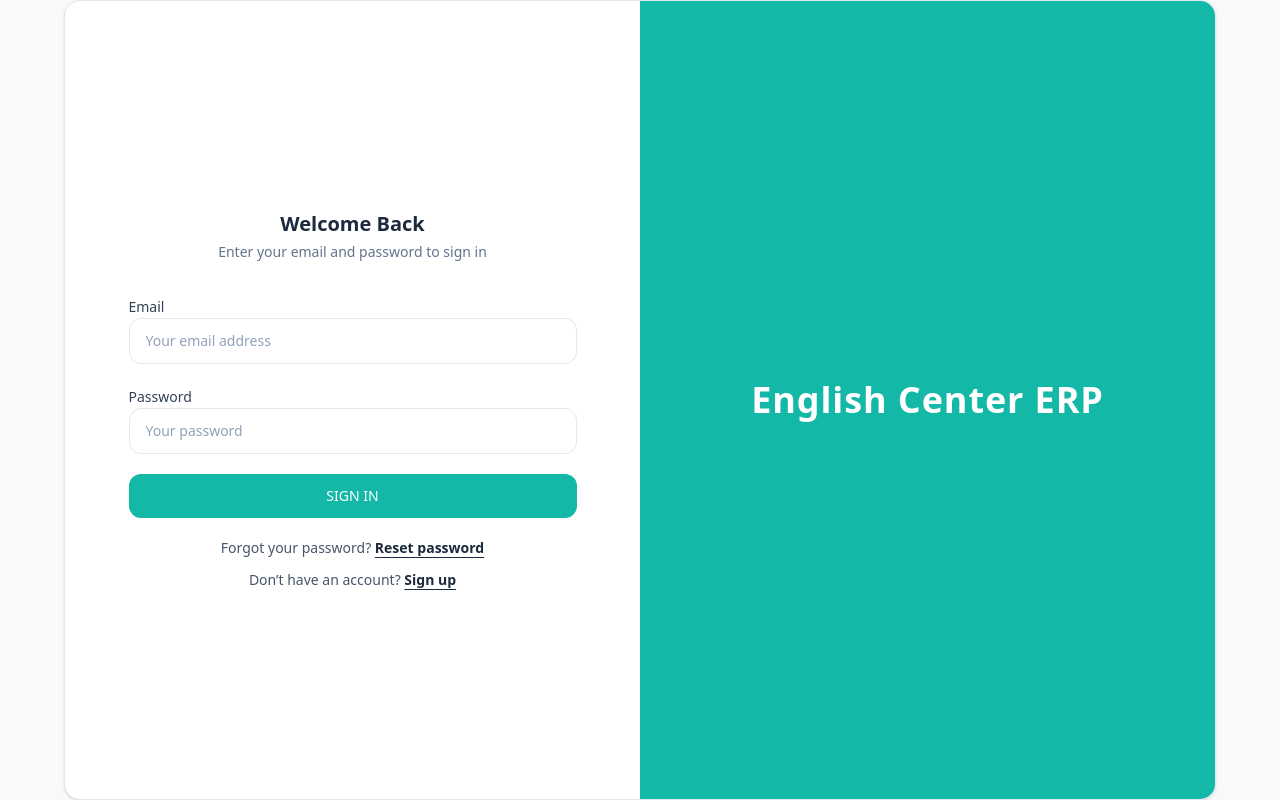
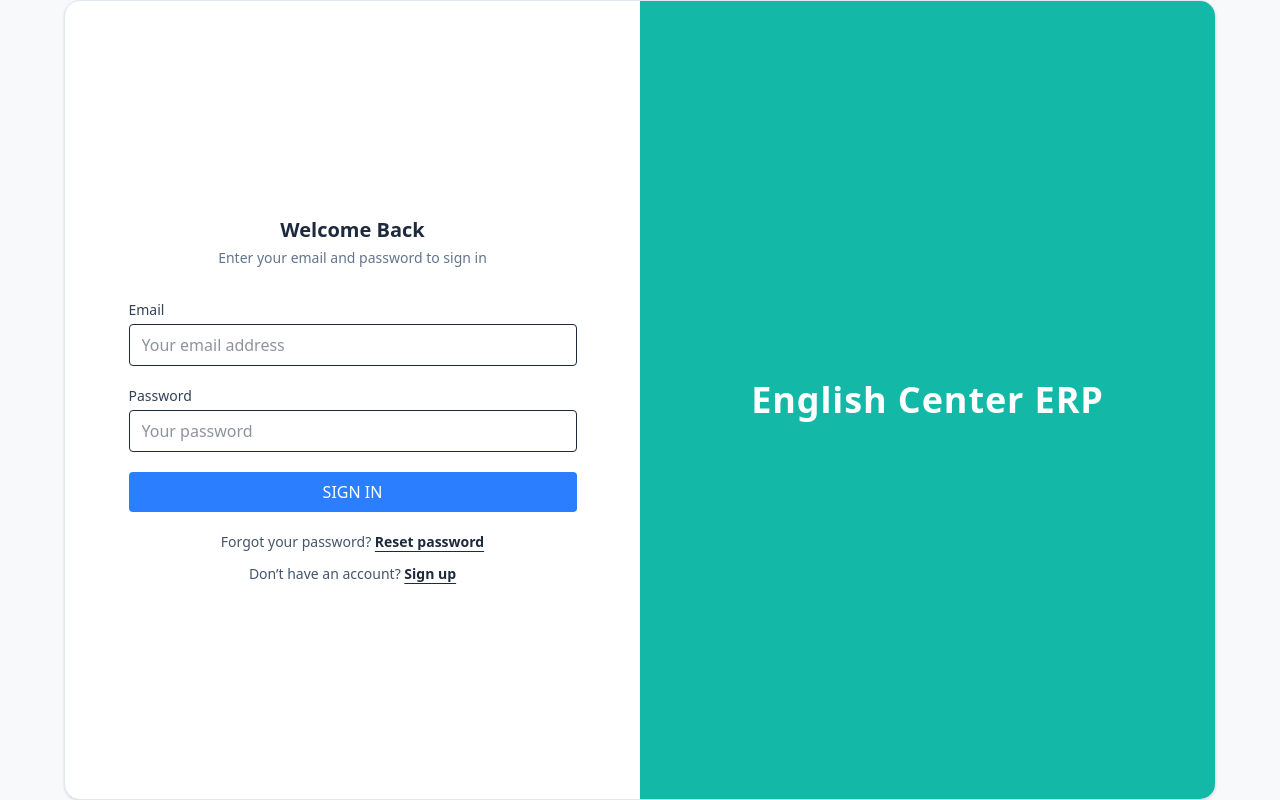
Before and after one commit to NguyenDucMinhKhoi/ERP, a React (Vite) app in the folder English-center-student-management-FE/: page /login in a window 1280 px wide. Built offline with nearby package versions, Linux system fonts and the light colour scheme.

Commit message:
Fix Login_Register

```diff
--- a/English-center-student-management-FE/src/App.jsx
+++ b/English-center-student-management-FE/src/App.jsx
@@ -4,16 +4,12 @@ import MainLayout from "./components/layouts/MainLayout.jsx";
 import Dashboard from "./pages/Dashboard.jsx";
 import CRM from "./pages/CRM/index.jsx";
 import LoginPage from "./pages/Login_Register/LoginPage.jsx";
-import ForgotPasswordPage from "./pages/Login_Register/ForgotPasswordPage.jsx";
-import RegisterPage from "./pages/Login_Register/RegisterPage.jsx";
 
 export default function App() {
   return (
     <BrowserRouter>
       <Routes>
         <Route path="/login" element={<LoginPage />} />
-        <Route path="/forgot-password" element={<ForgotPasswordPage />} />
-        <Route path="/register" element={<RegisterPage />} />
         <Route
           path="/*"
           element={
--- a/English-center-student-management-FE/src/components/Auth/AuthLayout.jsx
+++ /dev/null
@@ -1,14 +0,0 @@
-import React from "react";
-
-export default function AuthLayout({ left, right }) {
-  return (
-    <div className="min-h-screen bg-background">
-      <div className="mx-auto grid min-h-screen max-w-6xl grid-cols-1 overflow-hidden rounded-2xl border border-slate-200 bg-surface shadow-sm md:grid-cols-2">
-        <div className="p-8 md:p-12 flex items-center justify-center">
-          {left}
-        </div>
-        <div className="hidden md:block bg-primary-main/80">{right}</div>
-      </div>
-    </div>
-  );
-}
--- a/English-center-student-management-FE/src/components/Auth/Banner.jsx
+++ /dev/null
@@ -1,16 +0,0 @@
-import React from "react";
-
-export default function Banner() {
-  return (
-    <div className="h-full w-full">
-      <div className="flex h-full w-full items-center justify-center bg-primary-main text-white">
-        <div className="text-center">
-          {/* <div className="mx-auto mb-4 h-14 w-14 rounded-2xl bg-white/20 flex items-center justify-center">
-            <span className="text-2xl font-bold">⚡</span>
-          </div> */}
-          <div className="text-4xl font-semibold tracking-wide">English Center ERP</div>
-        </div>
-      </div>
-    </div>
-  );
-}
--- /dev/null
+++ b/English-center-student-management-FE/src/components/Auth/ForgotPasswordForm.jsx
@@ -0,0 +1,24 @@
+import React from 'react';
+
+export default function ForgotPasswordForm({ onBack }) {
+  return (
+    <div className="w-full max-w-md">
+      <div className="mb-8 text-center">
+        <h1 className="text-xl font-bold text-slate-800">Quên mật khẩu</h1>
+        <p className="mt-1 text-sm text-slate-500">Nhập email để lấy lại mật khẩu</p>
+      </div>
+      <form className="space-y-5">
+        <div>
+          <label className="block text-sm font-medium text-slate-700 mb-1">Email</label>
+          <input type="email" placeholder="Nhập email của bạn" className="w-full px-3 py-2 border rounded" required />
+        </div>
+        <button type="submit" className="w-full bg-blue-500 text-white py-2 rounded">Gửi yêu cầu</button>
+      </form>
+      <div className="mt-5 text-center text-sm">
+        <button type="button" className="font-semibold text-primary-main underline underline-offset-4" onClick={onBack}>
+          Quay lại đăng nhập
+        </button>
+      </div>
+    </div>
+  );
+}
--- a/English-center-student-management-FE/src/components/Auth/LoginForm.jsx
+++ b/English-center-student-management-FE/src/components/Auth/LoginForm.jsx
@@ -4,10 +4,9 @@ import Button from "../UI/Button";
 
 import { useNavigate } from "react-router-dom";
 
-export default function LoginForm({ onSubmit, onForgot }) {
+export default function LoginForm({ onSubmit, onForgot, onSignUp }) {
   const [email, setEmail] = useState("");
   const [password, setPassword] = useState("");
-  const navigate = useNavigate();
   const handleSubmit = (e) => {
     e.preventDefault();
     onSubmit?.({ email, password });
@@ -21,27 +20,33 @@ export default function LoginForm({ onSubmit, onForgot }) {
         </p>
       </div>
       <form onSubmit={handleSubmit} className="space-y-5">
-        <InputField
-          label="Email"
+        <div>
+          <label className="block text-sm font-medium text-slate-700 mb-1">Email</label>
+          <input
+            type="email"
             name="email"
-          type="email"
             value={email}
             onChange={(e) => setEmail(e.target.value)}
             placeholder="Your email address"
             autoComplete="email"
             required
+            className="w-full px-3 py-2 border rounded"
           />
-        <InputField
-          label="Password"
+        </div>
+        <div>
+          <label className="block text-sm font-medium text-slate-700 mb-1">Password</label>
+          <input
+            type="password"
             name="password"
-          type="password"
             value={password}
             onChange={(e) => setPassword(e.target.value)}
             placeholder="Your password"
             autoComplete="current-password"
             required
+            className="w-full px-3 py-2 border rounded"
           />
-        <Button type="submit">SIGN IN</Button>
+        </div>
+        <button type="submit" className="w-full bg-blue-500 text-white py-2 rounded">SIGN IN</button>
       </form>
       <div className="mt-5 text-center text-sm">
         <span className="text-slate-600">Forgot your password? </span>
@@ -53,13 +58,12 @@ export default function LoginForm({ onSubmit, onForgot }) {
           Reset password
         </button>
       </div>
-
       <div className="mt-3 text-center text-sm">
         <span className="text-slate-600">Don’t have an account? </span>
         <button
           type="button"
           className="font-semibold text-primary-main underline underline-offset-4"
-          onClick={() => navigate("/register")}
+          onClick={onSignUp}
         >
           Sign up
         </button>
--- /dev/null
+++ b/English-center-student-management-FE/src/components/Auth/RegisterForm.jsx
@@ -0,0 +1,32 @@
+import React from 'react';
+
+export default function RegisterForm({ onBack }) {
+  return (
+    <div className="w-full max-w-md">
+      <div className="mb-8 text-center">
+        <h1 className="text-xl font-bold text-slate-800">Đăng ký tài khoản</h1>
+        <p className="mt-1 text-sm text-slate-500">Nhập thông tin để tạo tài khoản mới</p>
+      </div>
+      <form className="space-y-5">
+        <div>
+          <label className="block text-sm font-medium text-slate-700 mb-1">Tên người dùng</label>
+          <input type="text" placeholder="Tên người dùng" className="w-full px-3 py-2 border rounded" required />
+        </div>
+        <div>
+          <label className="block text-sm font-medium text-slate-700 mb-1">Email</label>
+          <input type="email" placeholder="Email" className="w-full px-3 py-2 border rounded" required />
+        </div>
+        <div>
+          <label className="block text-sm font-medium text-slate-700 mb-1">Mật khẩu</label>
+          <input type="password" placeholder="Mật khẩu" className="w-full px-3 py-2 border rounded" required />
+        </div>
+        <button type="submit" className="w-full bg-blue-500 text-white py-2 rounded">Đăng ký</button>
+      </form>
+      <div className="mt-5 text-center text-sm">
+        <button type="button" className="font-semibold text-primary-main underline underline-offset-4" onClick={onBack}>
+          Quay lại đăng nhập
+        </button>
+      </div>
+    </div>
+  );
+}
--- a/English-center-student-management-FE/src/pages/Login_Register/ForgotPasswordPage.jsx
+++ /dev/null
@@ -1,41 +0,0 @@
-import React, { useState } from "react";
-import AuthLayout from "../../components/Auth/AuthLayout";
-import InputField from "../../components/UI/InputField";
-import Button from "../../components/UI/Button";
-
-export default function ForgotPasswordPage() {
-  const [email, setEmail] = useState("");
-
-  const Left = (
-    <div className="w-full max-w-md">
-      <div className="mb-8 text-center">
-        <h1 className="text-xl font-bold text-slate-800">Forgot Password</h1>
-        <p className="mt-1 text-sm text-slate-500">
-          Enter your email to receive a reset link
-        </p>
-      </div>
-      <form
-        onSubmit={(e) => {
-          e.preventDefault();
-          console.log("reset request:", email);
-          alert("If this email exists, a reset link has been sent.");
-        }}
-        className="space-y-5"
-      >
-        <InputField
-          label="Email"
-          name="email"
-          type="email"
-          value={email}
-          onChange={(e) => setEmail(e.target.value)}
-          placeholder="Your email address"
-          autoComplete="email"
-          required
-        />
-        <Button type="submit">Send reset link</Button>
-      </form>
-    </div>
-  );
-
-  return <AuthLayout left={Left} right={<div />} />;
-}
--- a/English-center-student-management-FE/src/pages/Login_Register/LoginPage.jsx
+++ b/English-center-student-management-FE/src/pages/Login_Register/LoginPage.jsx
@@ -1,25 +1,44 @@
-import React from "react";
-import AuthLayout from "../../components/Auth/AuthLayout";
-import LoginForm from "../../components/Auth/LoginForm";
-import Banner from "../../components/Auth/Banner";
-import { useNavigate } from "react-router-dom";
+import React, { useState } from 'react';
+import LoginForm from '../../components/Auth/LoginForm';
+import RegisterForm from '../../components/Auth/RegisterForm';
+import ForgotPasswordForm from '../../components/Auth/ForgotPasswordForm';
 
 export default function LoginPage() {
-  const navigate = useNavigate();
+  const [activeTab, setActiveTab] = useState('login');
 
-  const handleSubmit = async ({ email }) => {
-    console.log("signin:", email);
-    navigate("/");
-  };
-
-  const handleForgot = () => {
-    navigate("/forgot-password");
-  };
+  const handleShowRegister = () => setActiveTab('register');
+  const handleShowForgot = () => setActiveTab('forgot');
+  const handleShowLogin = () => setActiveTab('login');
 
   return (
-    <AuthLayout
-      left={<LoginForm onSubmit={handleSubmit} onForgot={handleForgot} />}
-      right={<Banner />}
-    />
+    <div className="min-h-screen bg-background">
+      <div className="mx-auto grid min-h-screen max-w-6xl grid-cols-1 overflow-hidden rounded-2xl border border-slate-200 bg-surface shadow-sm md:grid-cols-2">
+        <div className="p-8 md:p-12 flex items-center justify-center">
+          <div className="w-full max-w-md mx-auto">
+            {activeTab === 'login' && (
+              <LoginForm onForgot={handleShowForgot} onSignUp={handleShowRegister} />
+            )}
+            {activeTab === 'register' && (
+              <RegisterForm onBack={handleShowLogin} />
+            )}
+            {activeTab === 'forgot' && (
+              <ForgotPasswordForm onBack={handleShowLogin} />
+            )}
+          </div>
+        </div>
+        <div className="hidden md:block bg-primary-main/80">
+          <div className="h-full w-full">
+            <div className="flex h-full w-full items-center justify-center bg-primary-main text-white">
+              <div className="text-center">
+                {/* <div className="mx-auto mb-4 h-14 w-14 rounded-2xl bg-white/20 flex items-center justify-center">
+                  <span className="text-2xl font-bold">⚡</span>
+                </div> */}
+                <div className="text-4xl font-semibold tracking-wide">English Center ERP</div>
+              </div>
+            </div>
+          </div>
+        </div>
+      </div>
+    </div>
   );
 }
--- a/English-center-student-management-FE/src/pages/Login_Register/RegisterPage.jsx
+++ /dev/null
@@ -1,72 +0,0 @@
-import React, { useState } from "react";
-import AuthLayout from "../../components/Auth/AuthLayout";
-import InputField from "../../components/UI/InputField";
-import Button from "../../components/UI/Button";
-import Banner from "../../components/Auth/Banner";
-import { useNavigate } from "react-router-dom";
-
-export default function RegisterPage() {
-  const navigate = useNavigate();
-  const [name, setName] = useState("");
-  const [email, setEmail] = useState("");
-  const [password, setPassword] = useState("");
-
-  const onSubmit = (e) => {
-    e.preventDefault();
-    console.log("register:", { name, email });
-    navigate("/login");
-  };
-
-  const Left = (
-    <div className="w-full max-w-md">
-      <div className="mb-8 text-center">
-        <h1 className="text-xl font-bold text-slate-800">Register</h1>
-        <p className="mt-1 text-sm text-slate-500">Create a new account</p>
-      </div>
-      <form onSubmit={onSubmit} className="space-y-5">
-        <InputField
-          label="Name"
-          name="name"
-          value={name}
-          onChange={(e) => setName(e.target.value)}
-          placeholder="Your full name"
-          autoComplete="name"
-          required
-        />
-        <InputField
-          label="Email"
-          name="email"
-          type="email"
-          value={email}
-          onChange={(e) => setEmail(e.target.value)}
-          placeholder="Your email address"
-          autoComplete="email"
-          required
-        />
-        <InputField
-          label="Password"
-          name="password"
-          type="password"
-          value={password}
-          onChange={(e) => setPassword(e.target.value)}
-          placeholder="Your password"
-          autoComplete="new-password"
-          required
-        />
-        <Button type="submit">SIGN UP</Button>
-      </form>
-      <div className="mt-5 text-center text-sm">
-        <span className="text-slate-600">Already have an account? </span>
-        <button
-          type="button"
-          className="font-semibold text-primary-main underline underline-offset-4"
-          onClick={() => navigate("/login")}
-        >
-          Sign in
-        </button>
-      </div>
-    </div>
-  );
-
-  return <AuthLayout left={Left} right={<Banner />} />;
-}
```
Lines whose indentation alone changed are shown as unchanged.
